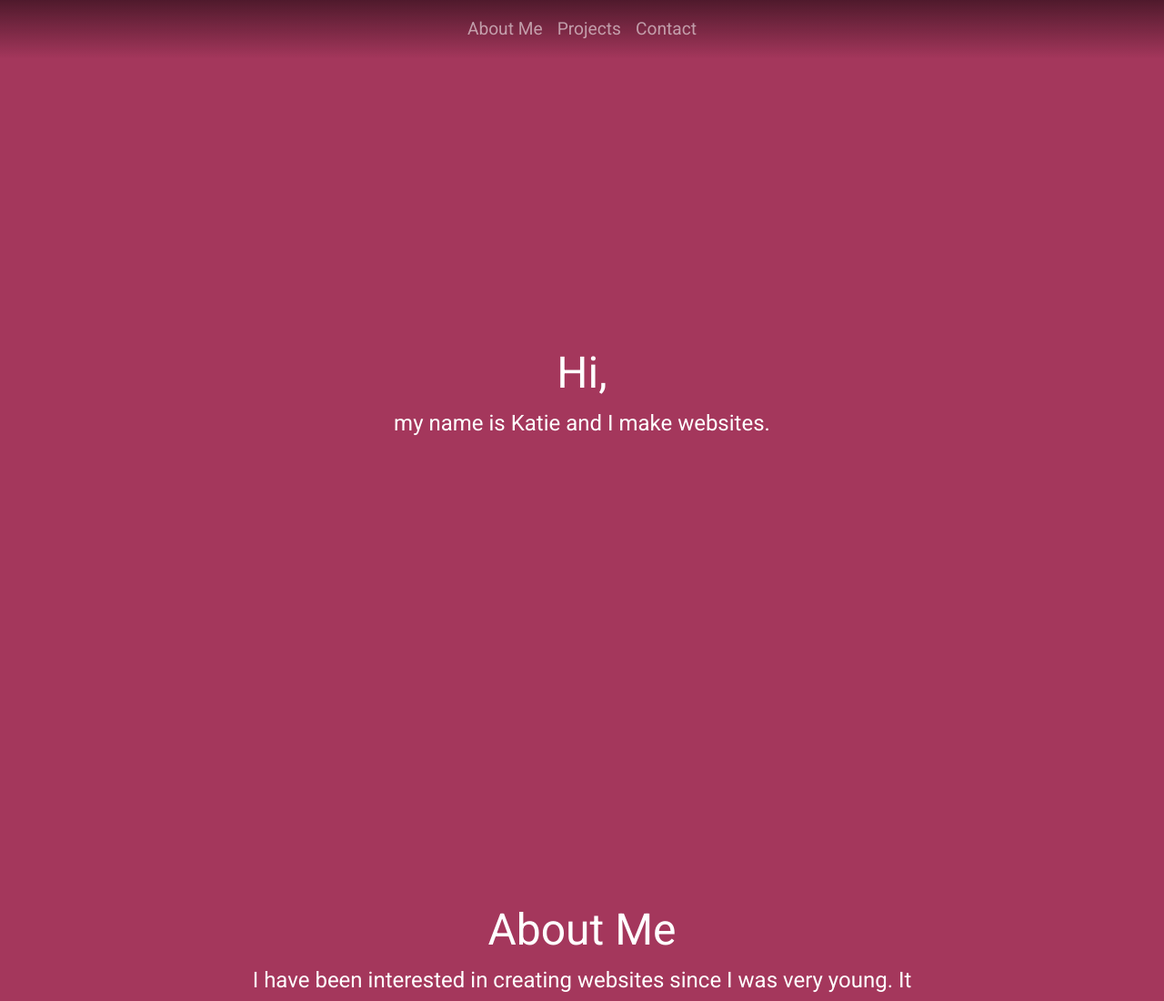
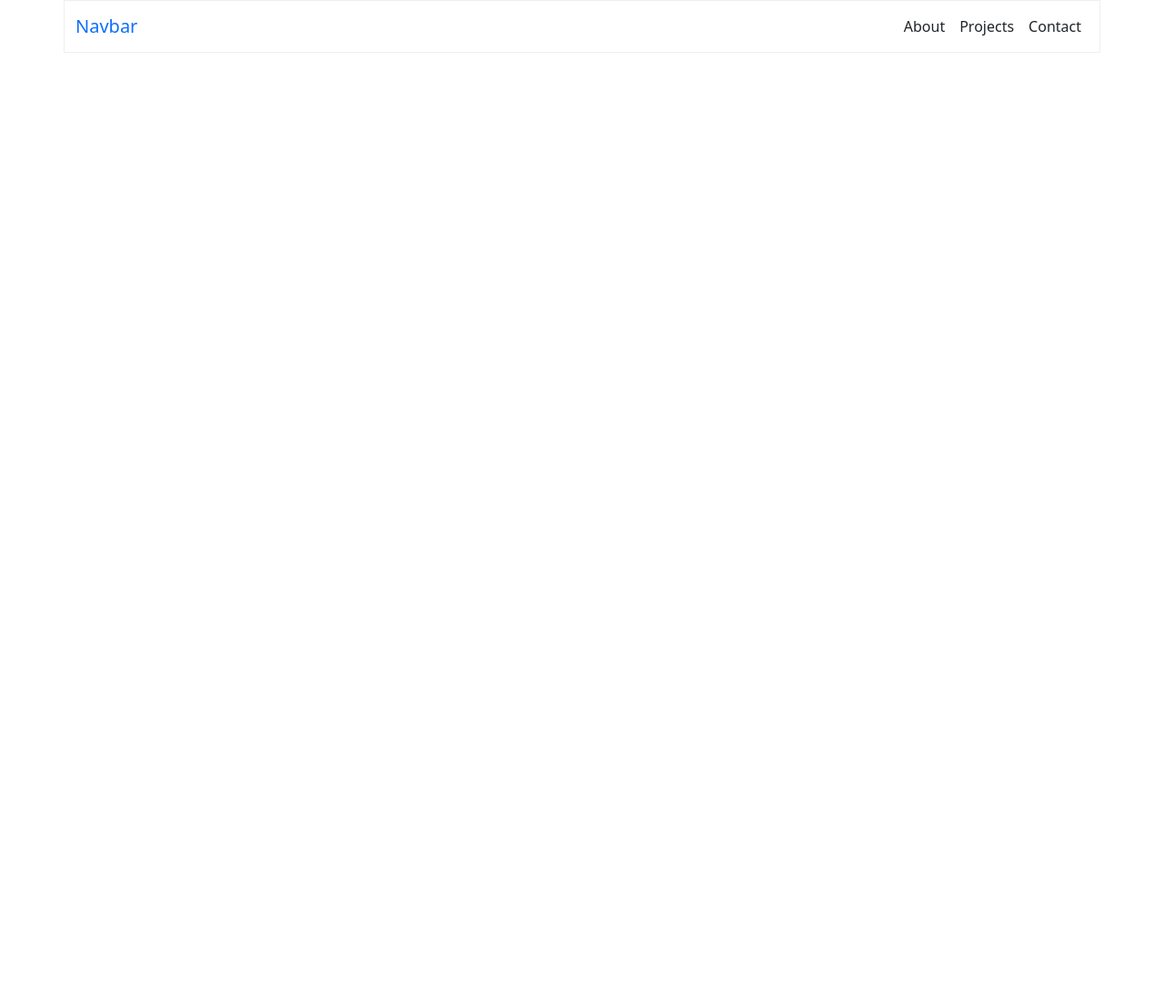
Before and after one commit to ksallows/ksallows.github.io, a plain HTML site: page index.html in a window 1280 px wide. Shown: the top 1100 px of the page at 91% size. After the commit the page ends 800 px from the top, so only its background shows below. Drawn offline with nearby package versions, Linux system fonts and the light colour scheme.

Commit message:
restarting

```diff
--- a/index.html
+++ b/index.html
@@ -15,77 +15,34 @@
 </head>
 
 <body>
-    <nav class="navbar navbar-expand-lg navbar-dark bg-dark fixed-top">
-        <div class="container-fluid">
-            <button class="navbar-toggler" type="button" data-bs-toggle="collapse"
-                data-bs-target="#navbarSupportedContent">
+    <div class="container-sm" style="border:1px solid #efefef;">
+        <nav class="navbar navbar-expand-lg">
+            <div class="d-flex flex-grow-1">
+                <span class="w-100 d-lg-none d-block"></span>
+                <a class="navbar-brand d-none d-lg-inline-block" href="#">Navbar</a>
+                <a class="navbar-brand-two mx-auto d-lg-none d-lg-inline-block"><img src="//via.placeholder.com/40?text=LOGO" alt="logo"></a>
+                <div class="w-100 text-right">
+                    <button class="navbar-toggler" type="button" data-bs-toggle="collapse" data-bs-target="#navbarSupportedContent">
                         <span class="navbar-toggler-icon"></span>
                     </button>
-            <div class="collapse navbar-collapse" id="navbarSupportedContent">
-                <ul class="navbar-nav me-auto mb-2 mb-lg-0 ms-auto">
+                </div>
+                <div class="collapse navbar-collapse flex-grow-1 text-right" id="navbarSupportedContent">
+                    <ul class="navbar-nav ml-auto flex-nowrap">
                         <li class="nav-item">
-                        <a class="nav-link" href="#aboutMe">About Me</a>
+                            <a class="nav-link text-dark" href="#">About</a>
                         </li>
                         <li class="nav-item">
-                        <a class="nav-link" href="#projects">Projects</a>
+                            <a class="nav-link text-dark" href="#">Projects</a>
                         </li>
                         <li class="nav-item">
-                        <a class="nav-link" href="#contact">Contact</a>
+                            <a class="nav-link text-dark" href="#">Contact</a>
                         </li>
                     </ul>
                 </div>
             </div>
         </nav>
-    <div class="container main">
-        <div class="row justify-content-center">
-            <div class="col-lg-8 col-sm-12">
-                <section>
-                    <article>
-                        <h2>Hi, </h2>
-                        <p>my name is Katie and I make websites. </p>
-                    </article>
-                </section>
-                <section id="aboutMe">
-                    <article>
-                        <a name="aboutMe"></a>
-                        <h2>About Me</h2>
-                        <p>I have been interested in creating websites since I was very young. It started when I updated
-                            my
-                            mom's website with the WYSIWYG edtor <a href="https://www.wikiwand.com/en/Mozilla_Composer"
-                                target="_blank">Kompozer</a>. Then I graduated to learning about HTML and CSS.
-                            I made a few websites for local companies when I was in high school with my self-taught PHP
-                            knowlege. I opted to go a different
-                            route in college but have recently realized this is what I've always enjoyed doing.</p>
-                    </article>
-                </section>
-                <section id="projects">
-                    <article>
-                        <a name="projects"></a>
-                        <h2>Projects</h2>
-                        <div class="card" style="width:18rem;">
-                            <img src="https://via.placeholder.com/400x300" class="card-img-top">
-                            <div class="card-body">
-                                <h5 class="card-title">PokeAPI Project 1</h5>
-                                <p class="card-text">Grab a stylish grid of random pokemon with their descriptions and
-                                    type.</p>
     </div>
-                        </div>
-                        <div class="card" style="width:18rem;">
-                            <img src="https://via.placeholder.com/400x300" class="card-img-top">
-                            <div class="card-body">
-                                <h5 class="card-title">PokeAPI Project 2</h5>
-                                <p class="card-text">A paginated list of pokemon.</p>
-                            </div>
-                        </div>
-                    </article>
-                </section>
-            </div>
-        </div>
-    </div>
-
-    <script src="https://cdn.jsdelivr.net/npm/bootstrap@5.1.0/dist/js/bootstrap.bundle.min.js"
-        integrity="sha384-U1DAWAznBHeqEIlVSCgzq+c9gqGAJn5c/t99JyeKa9xxaYpSvHU5awsuZVVFIhvj"
-        crossorigin="anonymous"></script>
+    <script src="https://cdn.jsdelivr.net/npm/bootstrap@5.1.0/dist/js/bootstrap.bundle.min.js" integrity="sha384-U1DAWAznBHeqEIlVSCgzq+c9gqGAJn5c/t99JyeKa9xxaYpSvHU5awsuZVVFIhvj" crossorigin="anonymous"></script>
 </body>
 
 </html>
--- a/style.css
+++ b/style.css
@@ -1,46 +1,3 @@
-:root {
-    --primary1:#a4375c;
-    --textColor:#fff;
-    --secondary1:#37a47f;
+html {
+    font-family:Roboto !important;
 }
-
-body, .navbar {
-    font-family:Roboto, sans-serif;
-    background-color:var(--primary1);
-}
-
-.navbar {
-    background:linear-gradient(0deg, rgba(79,26,44,0) 0%, rgba(79,26,44,1) 100%) !important;
-    height:8vh;
-}
-
-.nav-item {
-    font-size:1.2rem;
-}
-
-.main {
-    color:var(--textColor);
-    text-align:center;
-    margin-top:10vh;
-    font-size:1.5rem;
-}
-
-section {
-    height:90vh;
-    display:flex;
-    align-items:center;
-    justify-content:center;
-}
-
-h2 {
-    font-weight:400;
-    font-size:3rem;
-}
-
-a {
-    color:var(--secondary1)
-}
-
-.card {
-    background-color:rgba(79,26,44,0.2);
-}
```
Also changed, not shown: assets/css3.svg (added), assets/html5.svg (added), assets/js.svg (added). Lines whose indentation alone changed are shown as unchanged.
